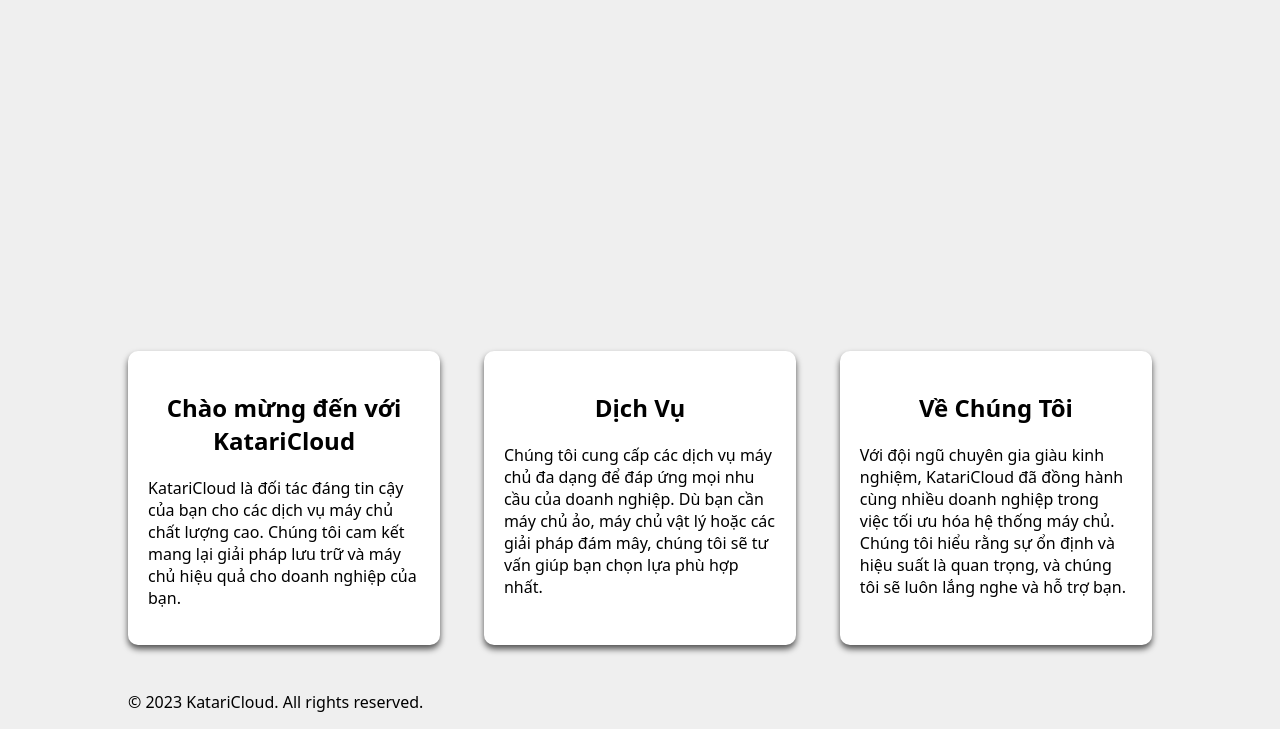
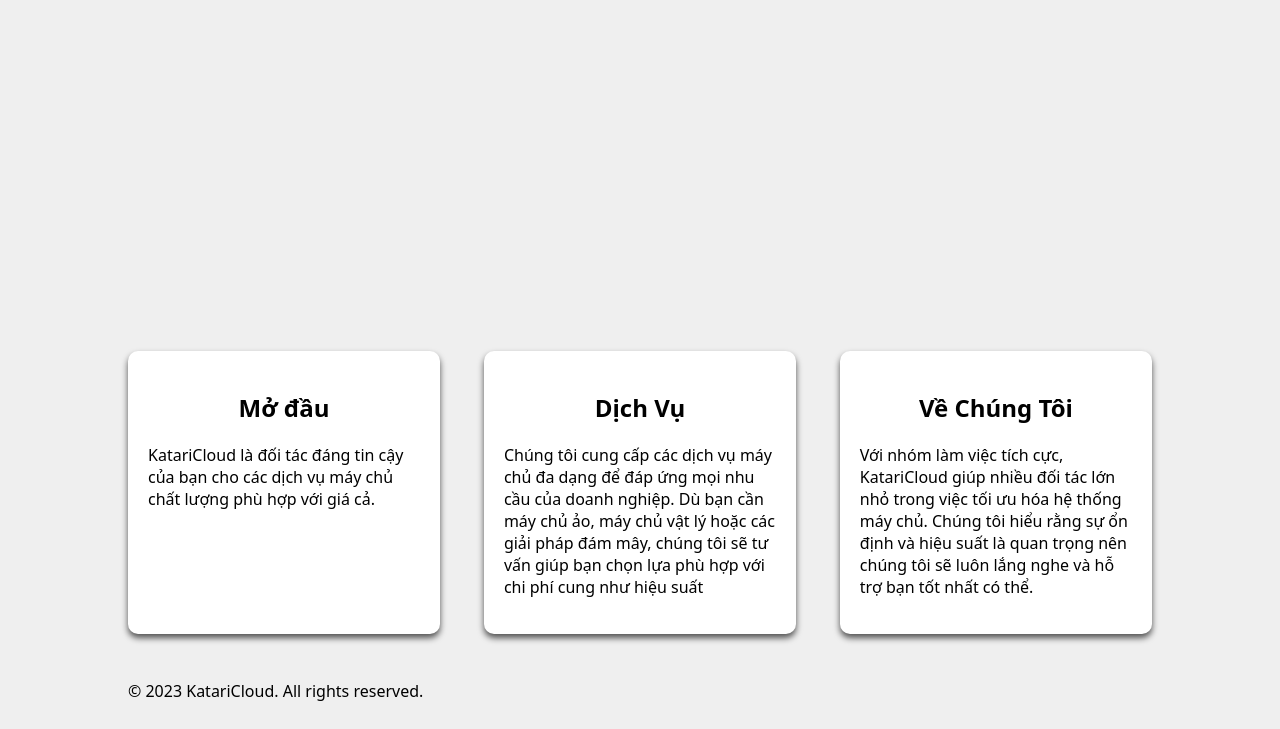
Before and after one commit to DucManh206/kcl-web-host, a plain HTML site: page main/main.html in a window 1280 px wide. Shown: the part 459-1188 px from the top of the page. Drawn offline with Linux system fonts and the light colour scheme; some packages are replaced by stand-ins of ours; a script that the page names is missing.

Commit message:
Update main.html

```diff
--- a/main/main.html
+++ b/main/main.html
@@ -39,23 +39,23 @@
     <main class="container" id="content">
 
         <section class="introduction">
-            <h2>Chào mừng đến với KatariCloud</h2>
+            <h2>Mở đầu</h2>
             <p>
-                KatariCloud là đối tác đáng tin cậy của bạn cho các dịch vụ máy chủ chất lượng cao. Chúng tôi cam kết mang lại giải pháp lưu trữ và máy chủ hiệu quả cho doanh nghiệp của bạn.
+                KatariCloud là đối tác đáng tin cậy của bạn cho các dịch vụ máy chủ chất lượng phù hợp với giá cả.
             </p>
         </section>
 
         <section class="introduction">
             <h2>Dịch Vụ</h2>
             <p>
-                Chúng tôi cung cấp các dịch vụ máy chủ đa dạng để đáp ứng mọi nhu cầu của doanh nghiệp. Dù bạn cần máy chủ ảo, máy chủ vật lý hoặc các giải pháp đám mây, chúng tôi sẽ tư vấn giúp bạn chọn lựa phù hợp nhất.
+                Chúng tôi cung cấp các dịch vụ máy chủ đa dạng để đáp ứng mọi nhu cầu của doanh nghiệp. Dù bạn cần máy chủ ảo, máy chủ vật lý hoặc các giải pháp đám mây, chúng tôi sẽ tư vấn giúp bạn chọn lựa phù hợp với chi phí cung như hiệu suất
             </p>
         </section>
 
         <section class="introduction">
             <h2>Về Chúng Tôi</h2>
             <p>
-                Với đội ngũ chuyên gia giàu kinh nghiệm, KatariCloud đã đồng hành cùng nhiều doanh nghiệp trong việc tối ưu hóa hệ thống máy chủ. Chúng tôi hiểu rằng sự ổn định và hiệu suất là quan trọng, và chúng tôi sẽ luôn lắng nghe và hỗ trợ bạn.
+                Với nhóm làm việc tích cực, KatariCloud giúp nhiều đối tác lớn nhỏ trong việc tối ưu hóa hệ thống máy chủ. Chúng tôi hiểu rằng sự ổn định và hiệu suất là quan trọng nên chúng tôi sẽ luôn lắng nghe và hỗ trợ bạn tốt nhất có thể.
             </p>
         </section>
     </main>
```
